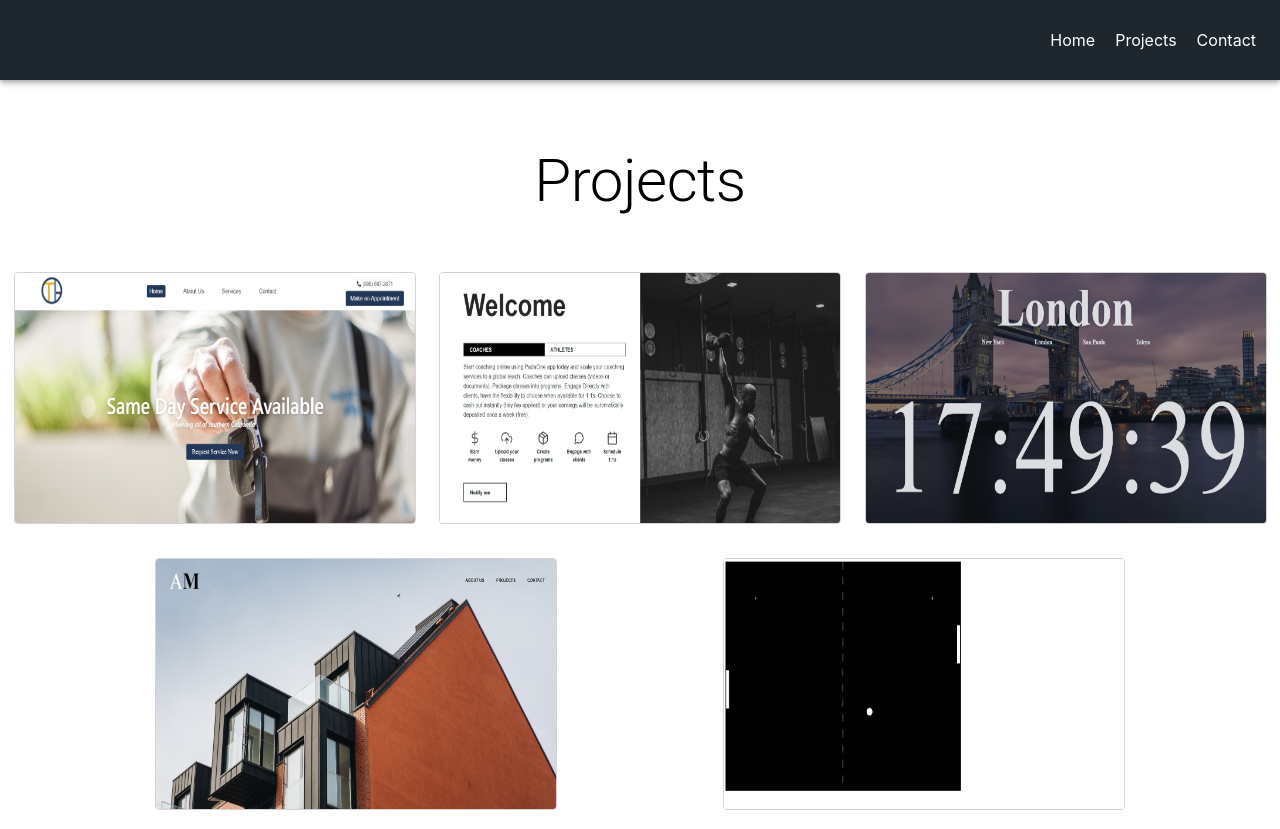
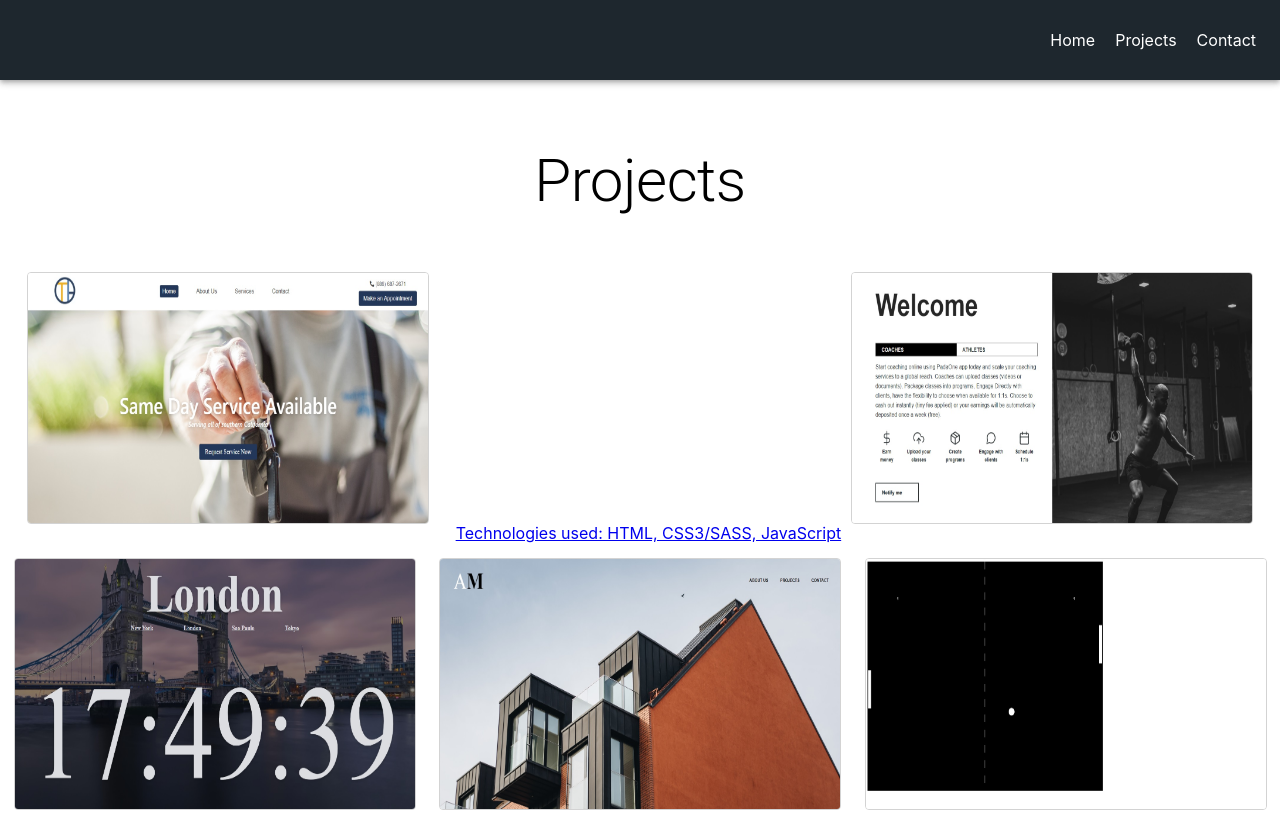
Before and after one commit to mrjlancaster/Portfolio, a React (Create React App) app in the folder my-portfolio/: page /Projects in a window 1280 px wide. Built offline with nearby package versions, Linux system fonts and the light colour scheme.

Commit message:
add new paragraph

```diff
--- a/my-portfolio/src/components/Projects.js
+++ b/my-portfolio/src/components/Projects.js
@@ -30,6 +30,7 @@ const Projects = () => {
 
 				<div className="padaOne">
 					<a href="https://www.padaone.app/" target="blank">
+						<Typography variant="p">Technologies used: HTML, CSS3/SASS, JavaScript</Typography>
 						<img className={classes.pics} src={padaOne} alt="PadaOne" />
 					</a>
 				</div>
```
